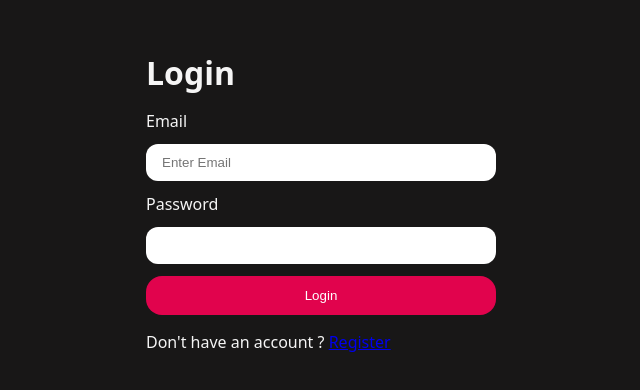
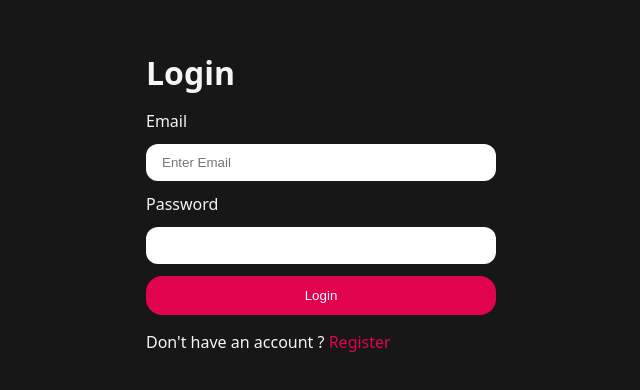
Before and after one commit to JoyPatel13/ResumeBuilder, a React app in the folder frontend/: page /login in a window 1280 px wide. Shown: the part 198-588 px from the top of the page, without its empty margins (319-959 px from the left). Built offline with nearby package versions, Linux system fonts and the light colour scheme; the HTML template or start-up script is replaced by a standard one.

Commit message:
Update auth.form.scss

```diff
--- a/frontend/src/features/auth/auth.form.scss
+++ b/frontend/src/features/auth/auth.form.scss
@@ -31,4 +31,8 @@ main{
             border-radius: 0.75rem;
         }
     }
+    a{
+        color: #e1034d;
+        text-decoration: none;
+    }
 }
```
